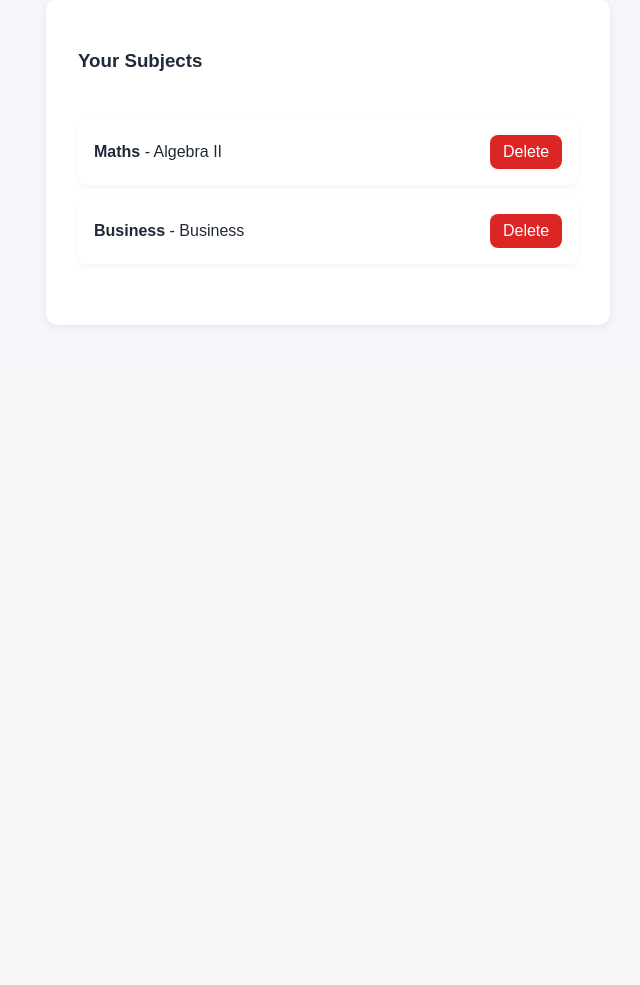
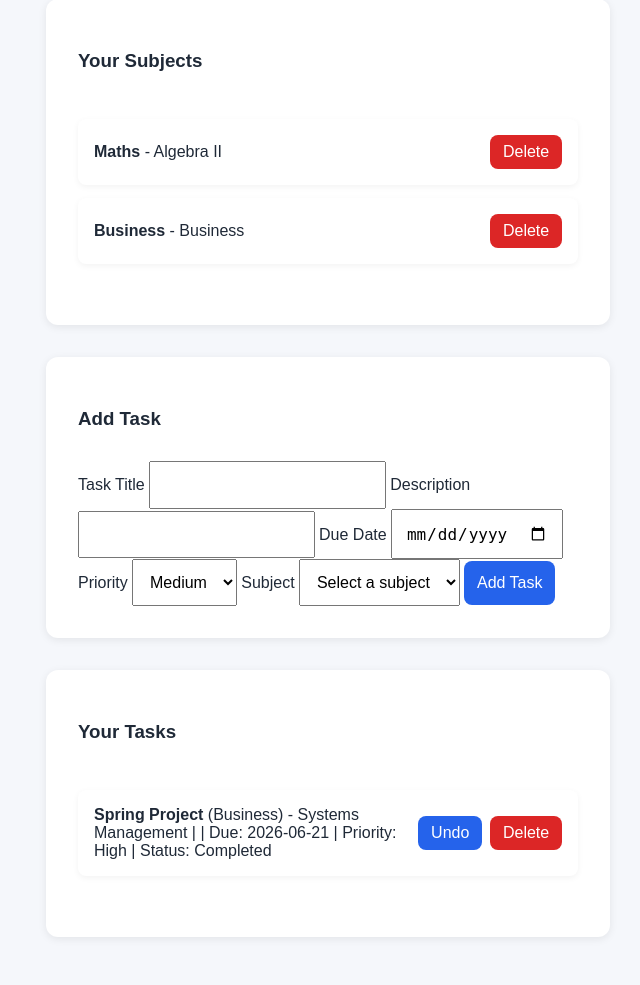
Before and after one commit to Nebulosa-max/web-services-and-applications-assessment, a Flask app: page /dashboard in a window 1280 px wide. Shown: the part 514-1499 px from the top of the page, without its empty margins (144-784 px from the left). Before the commit the page ends 840 px from the top, so only its background shows below. Run offline with Flask 3, Linux system fonts and the light colour scheme; a user stored in the database is signed in; data comes from the database, SQL or seed files in the repository; both versions use the stored data as it was after the commit.

Commit message:
Add task CRUD and task status toggle

```diff
--- a/app.py
+++ b/app.py
@@ -10,18 +10,17 @@ def create_app():
     db.init_app(app)
     login_manager.init_app(app)
 
-    # Importar modelos
     from models.user import User
     from models.subject import Subject
     from models.task import Task
 
-    # Importar blueprints
     from routes.auth_routes import auth
     from routes.subject_routes import subjects
+    from routes.task_routes import tasks
 
-    # Registar blueprints
     app.register_blueprint(auth)
     app.register_blueprint(subjects)
+    app.register_blueprint(tasks)
 
     @app.route("/")
     def home():
--- a/routes/task_routes.py
+++ b/routes/task_routes.py
@@ -0,0 +1,91 @@
+from flask import Blueprint, request, jsonify
+from flask_login import login_required, current_user
+from models import db
+from models.task import Task
+from models.subject import Subject
+from datetime import datetime
+
+tasks = Blueprint("tasks", __name__)
+
+@tasks.route("/api/tasks", methods=["GET"])
+@login_required
+def get_tasks():
+    user_tasks = Task.query.filter_by(user_id=current_user.id).all()
+
+    task_list = []
+    for task in user_tasks:
+        task_list.append({
+            "id": task.id,
+            "title": task.title,
+            "description": task.description,
+            "due_date": task.due_date.strftime("%Y-%m-%d") if task.due_date else "",
+            "priority": task.priority,
+            "completed": task.completed,
+            "subject_id": task.subject_id,
+            "subject_name": task.subject.name if task.subject else "No Subject"
+        })
+
+    return jsonify(task_list)
+
+@tasks.route("/api/tasks", methods=["POST"])
+@login_required
+def add_task():
+    data = request.get_json()
+
+    title = data.get("title")
+    description = data.get("description")
+    due_date = data.get("due_date")
+    priority = data.get("priority")
+    subject_id = data.get("subject_id")
+
+    if not title or not subject_id:
+        return jsonify({"error": "Title and subject are required"}), 400
+
+    subject = Subject.query.filter_by(id=subject_id, user_id=current_user.id).first()
+    if not subject:
+        return jsonify({"error": "Invalid subject"}), 400
+
+    parsed_due_date = None
+    if due_date:
+        parsed_due_date = datetime.strptime(due_date, "%Y-%m-%d")
+
+    task = Task(
+        title=title,
+        description=description,
+        due_date=parsed_due_date,
+        priority=priority if priority else "Medium",
+        completed=False,
+        user_id=current_user.id,
+        subject_id=subject_id
+    )
+
+    db.session.add(task)
+    db.session.commit()
+
+    return jsonify({"message": "Task created successfully"}), 201
+
+@tasks.route("/api/tasks/<int:task_id>", methods=["DELETE"])
+@login_required
+def delete_task(task_id):
+    task = Task.query.filter_by(id=task_id, user_id=current_user.id).first()
+
+    if not task:
+        return jsonify({"error": "Task not found"}), 404
+
+    db.session.delete(task)
+    db.session.commit()
+
+    return jsonify({"message": "Task deleted successfully"})
+
+@tasks.route("/api/tasks/<int:task_id>/toggle", methods=["PATCH"])
+@login_required
+def toggle_task(task_id):
+    task = Task.query.filter_by(id=task_id, user_id=current_user.id).first()
+
+    if not task:
+        return jsonify({"error": "Task not found"}), 404
+
+    task.completed = not task.completed
+    db.session.commit()
+
+    return jsonify({"message": "Task updated successfully"})
--- a/static/app.js
+++ b/static/app.js
@@ -1,24 +1,59 @@
 document.addEventListener("DOMContentLoaded", function () {
     const subjectForm = document.getElementById("subject-form");
     const subjectList = document.getElementById("subject-list");
+
+    const taskForm = document.getElementById("task-form");
+    const taskList = document.getElementById("task-list");
+    const taskSubjectSelect = document.getElementById("task-subject");
 
     async function loadSubjects() {
         const response = await fetch("/api/subjects");
         const subjects = await response.json();
 
         subjectList.innerHTML = "";
+        taskSubjectSelect.innerHTML = '<option value="">Select a subject</option>';
 
         subjects.forEach(subject => {
             const li = document.createElement("li");
-
             li.innerHTML = `
                 <span>
                     <strong>${subject.name}</strong> - ${subject.description || ""}
                 </span>
                 <button onclick="deleteSubject(${subject.id})">Delete</button>
             `;
+            subjectList.appendChild(li);
 
-            subjectList.appendChild(li);
+            const option = document.createElement("option");
+            option.value = subject.id;
+            option.textContent = subject.name;
+            taskSubjectSelect.appendChild(option);
+        });
+    }
+
+    async function loadTasks() {
+        const response = await fetch("/api/tasks");
+        const tasks = await response.json();
+
+        taskList.innerHTML = "";
+
+        tasks.forEach(task => {
+            const li = document.createElement("li");
+            li.innerHTML = `
+                <span>
+                    <strong>${task.title}</strong> (${task.subject_name}) -
+                    ${task.description || ""} |
+                    Due: ${task.due_date || "No date"} |
+                    Priority: ${task.priority} |
+                    Status: ${task.completed ? "Completed" : "Pending"}
+                </span>
+                <div>
+                    <button onclick="toggleTask(${task.id})">
+                        ${task.completed ? "Undo" : "Complete"}
+                    </button>
+                    <button onclick="deleteTask(${task.id})">Delete</button>
+                </div>
+            `;
+            taskList.appendChild(li);
         });
     }
 
@@ -50,6 +85,41 @@ document.addEventListener("DOMContentLoaded", function () {
 
         loadSubjects();
     }
+
+    if (taskForm) {
+        taskForm.addEventListener("submit", async function (event) {
+            event.preventDefault();
+
+            const title = document.getElementById("task-title").value;
+            const description = document.getElementById("task-description").value;
+            const dueDate = document.getElementById("task-due-date").value;
+            const priority = document.getElementById("task-priority").value;
+            const subjectId = document.getElementById("task-subject").value;
+
+            const response = await fetch("/api/tasks", {
+                method: "POST",
+                headers: {
+                    "Content-Type": "application/json"
+                },
+                body: JSON.stringify({
+                    title: title,
+                    description: description,
+                    due_date: dueDate,
+                    priority: priority,
+                    subject_id: subjectId
+                })
+            });
+
+            if (response.ok) {
+                taskForm.reset();
+                loadTasks();
+            } else {
+                alert("Failed to create task.");
+            }
+        });
+
+        loadTasks();
+    }
 });
 
 async function deleteSubject(subjectId) {
@@ -63,3 +133,27 @@ async function deleteSubject(subjectId) {
         alert("Failed to delete subject.");
     }
 }
+
+async function deleteTask(taskId) {
+    const response = await fetch(`/api/tasks/${taskId}`, {
+        method: "DELETE"
+    });
+
+    if (response.ok) {
+        location.reload();
+    } else {
+        alert("Failed to delete task.");
+    }
+}
+
+async function toggleTask(taskId) {
+    const response = await fetch(`/api/tasks/${taskId}/toggle`, {
+        method: "PATCH"
+    });
+
+    if (response.ok) {
+        location.reload();
+    } else {
+        alert("Failed to update task.");
+    }
+}
--- a/static/style.css
+++ b/static/style.css
@@ -117,3 +117,20 @@ li button {
     background-color: #dc2626;
     padding: 0.5rem 0.8rem;
 }
+select {
+    padding: 0.8rem;
+    font-size: 1rem;
+}
+
+li div {
+    display: flex;
+    gap: 0.5rem;
+}
+
+li div button:first-child {
+    background-color: #2563eb;
+}
+
+li div button:last-child {
+    background-color: #dc2626;
+}
--- a/templates/dashboard.html
+++ b/templates/dashboard.html
@@ -7,7 +7,6 @@
 
 <div class="form-card">
     <h3>Add Subject</h3>
-
     <form id="subject-form">
         <label for="name">Subject Name</label>
         <input type="text" id="name" name="name" required>
@@ -23,4 +22,35 @@
     <h3>Your Subjects</h3>
     <ul id="subject-list"></ul>
 </div>
+
+<div class="form-card" style="margin-top: 2rem;">
+    <h3>Add Task</h3>
+    <form id="task-form">
+        <label for="task-title">Task Title</label>
+        <input type="text" id="task-title" required>
+
+        <label for="task-description">Description</label>
+        <input type="text" id="task-description">
+
+        <label for="task-due-date">Due Date</label>
+        <input type="date" id="task-due-date">
+
+        <label for="task-priority">Priority</label>
+        <select id="task-priority">
+            <option value="Low">Low</option>
+            <option value="Medium" selected>Medium</option>
+            <option value="High">High</option>
+        </select>
+
+        <label for="task-subject">Subject</label>
+        <select id="task-subject" required></select>
+
+        <button type="submit">Add Task</button>
+    </form>
+</div>
+
+<div class="form-card" style="margin-top: 2rem;">
+    <h3>Your Tasks</h3>
+    <ul id="task-list"></ul>
+</div>
 {% endblock %}
```
Also changed, not shown: instance/database.db.
